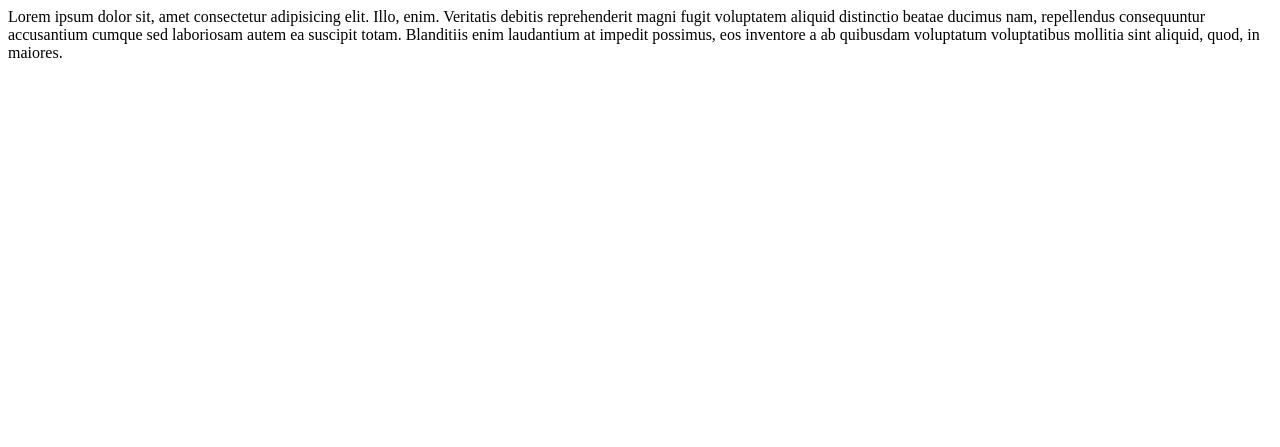
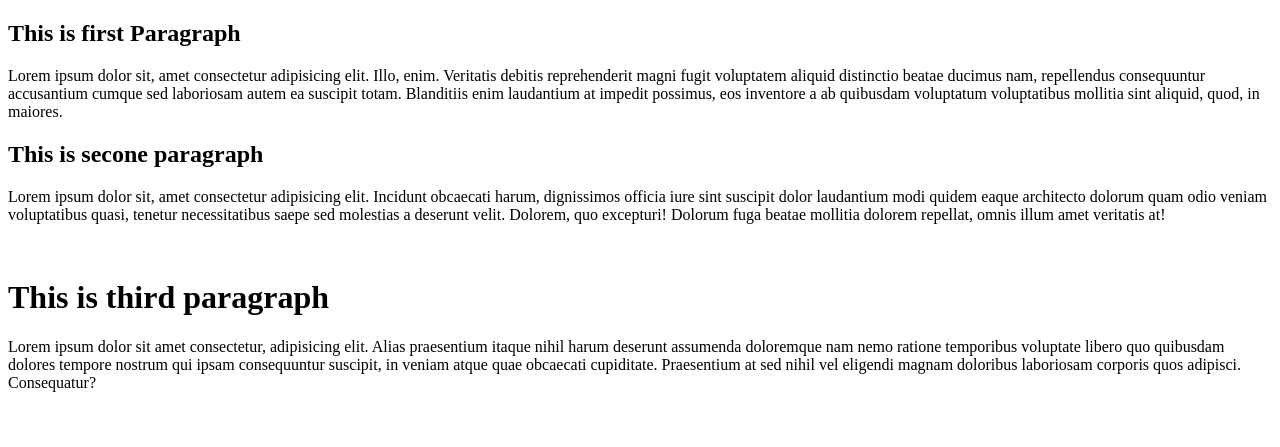
Before and after one commit to Arpan-collab/css-first-github-repo, a plain HTML site: page index.html in a window 1280 px wide. Drawn offline with Linux system fonts and the light colour scheme.

Commit message:
Thsi is a paragraph

```diff
--- a/index.html
+++ b/index.html
@@ -1,13 +1,23 @@
 <!DOCTYPE html>
 <html>
     <head>
+        <style>
+
+        </style>
         <title>
 My first repo
         </title>
     </head>
 
     <body>
-Lorem ipsum dolor sit, amet consectetur adipisicing elit. Illo, enim. Veritatis debitis reprehenderit magni fugit voluptatem aliquid distinctio beatae ducimus nam, repellendus consequuntur accusantium cumque sed laboriosam autem ea suscipit totam. Blanditiis enim laudantium at impedit possimus, eos inventore a ab quibusdam voluptatum voluptatibus mollitia sint aliquid, quod, in maiores.<br>
+        <h2>This is first Paragraph</h2>
+        <p>Lorem ipsum dolor sit, amet consectetur adipisicing elit. Illo, enim. Veritatis debitis reprehenderit magni fugit voluptatem aliquid distinctio beatae ducimus nam, repellendus consequuntur accusantium cumque sed laboriosam autem ea suscipit totam. Blanditiis enim laudantium at impedit possimus, eos inventore a ab quibusdam voluptatum voluptatibus mollitia sint aliquid, quod, in maiores.</p>
+        <H2> This is secone paragraph</H2>
+        <p>Lorem ipsum dolor sit, amet consectetur adipisicing elit. Incidunt obcaecati harum, dignissimos officia iure sint suscipit dolor laudantium modi quidem eaque architecto dolorum quam odio veniam voluptatibus quasi, tenetur necessitatibus saepe sed molestias a deserunt velit. Dolorem, quo excepturi! Dolorum fuga beatae mollitia dolorem repellat, omnis illum amet veritatis at!</p><br>
+        <h1>This is third paragraph</h1>
+        <p> Lorem ipsum dolor sit amet consectetur, adipisicing elit. Alias praesentium itaque nihil harum deserunt assumenda doloremque nam nemo ratione temporibus voluptate libero quo quibusdam dolores tempore nostrum qui ipsam consequuntur suscipit, in veniam atque quae obcaecati cupiditate. Praesentium at sed nihil vel eligendi magnam doloribus laboriosam corporis quos adipisci. Consequatur?</p><br>
+
+<br>
 
 
 
```
